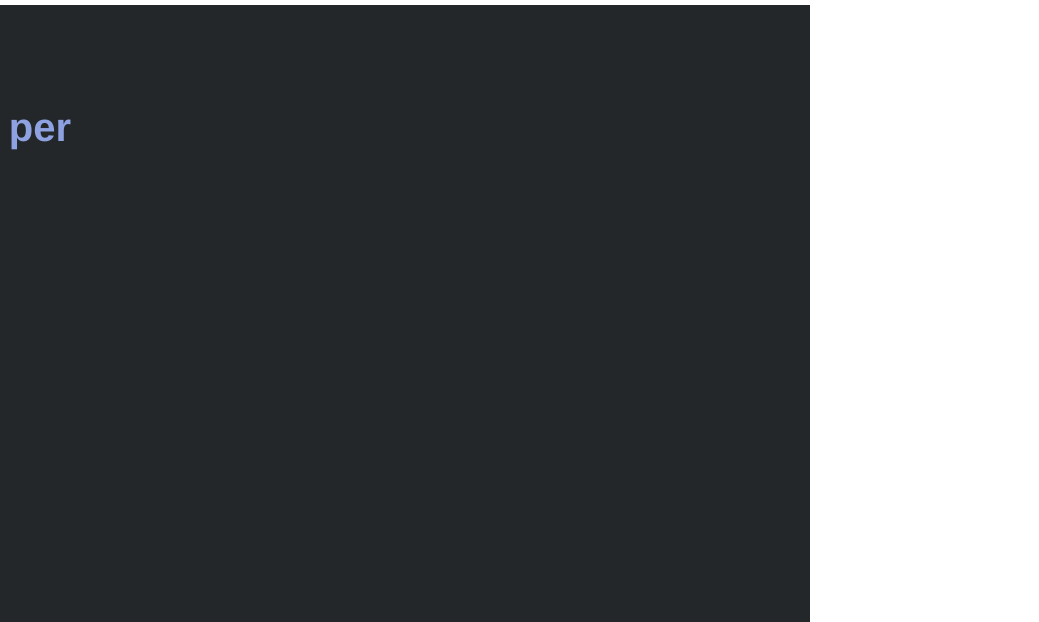
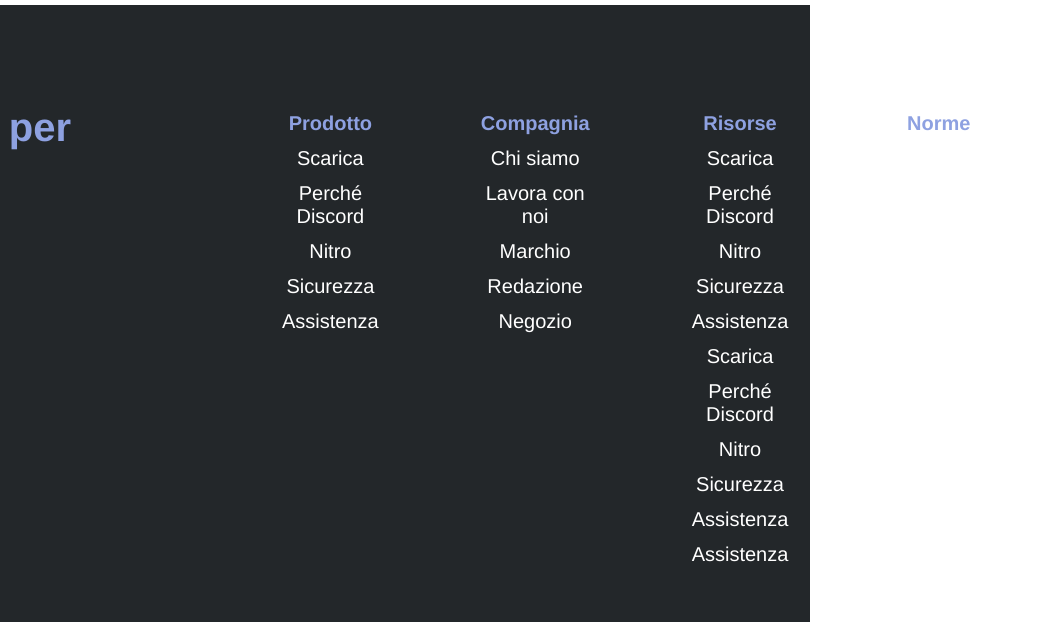
Before and after one commit to AlbertoZanola96/htmlcss-discord, a plain HTML site: page index.html in a window 1280 px wide. Shown: the part 4977-5599 px from the top of the page, 470-1509 px from the left, 1039 px wide, since content can reach past the window. Drawn offline with Linux system fonts and the light colour scheme.

Commit message:
Inserimento footer seconda parte

```diff
--- a/css/style.css
+++ b/css/style.css
@@ -258,3 +258,23 @@ footer .special-2 {
     margin: 0 12px;
     color: white;
 }
+
+table tr th {
+    color: #8EA1E1;
+    padding: 0 50px 10px 50px;
+    font-size: 20px;
+}
+
+table tr td {
+    color: white;
+    padding: 0 50px;
+    text-align: center;
+    padding: 0 50px 10px 50px;
+    font-size: 20px;
+}
+
+.tab {
+    position: absolute;
+    top: 105px;
+    left: 700px;
+}
--- a/index.html
+++ b/index.html
@@ -100,6 +100,82 @@
             <i class="fab fa-facebook"></i>
             <i class="fab fa-youtube"></i>
         </section>
+        <section class="tab">
+            <table>
+                <tr>
+                    <th>Prodotto</th>
+                    <th>Compagnia</th>
+                    <th>Risorse</th>
+                    <th>Norme</th>
+                </tr>
+                <tr>
+                    <td>Scarica</td>
+                    <td>Chi siamo</td>
+                    <td>Scarica</td>
+                    <td>Scarica</td>
+                </tr>
+                <tr>
+                    <td>Perché Discord</td>
+                    <td>Lavora con noi</td>
+                    <td>Perché Discord</td>
+                    <td>Perché Discord</td>
+                </tr>
+                <tr>
+                    <td>Nitro</td>
+                    <td>Marchio</td>
+                    <td>Nitro</td>
+                    <td>Nitro</td>
+                </tr>
+                <tr>
+                    <td>Sicurezza</td>
+                    <td>Redazione</td>
+                    <td>Sicurezza</td>
+                    <td>Sicurezza</td>
+                </tr>
+                <tr>
+                    <td>Assistenza</td>
+                    <td>Negozio</td>
+                    <td>Assistenza</td>
+                    <td>Assistenza</td>
+                </tr>
+                <tr>
+                    <td></td>
+                    <td></td>
+                    <td>Scarica</td>
+                    <td></td>
+                </tr>
+                <tr>
+                    <td></td>
+                    <td></td>
+                    <td>Perché Discord</td>
+                    <td></td>
+                </tr>
+                <tr>
+                    <td></td>
+                    <td></td>
+                    <td>Nitro</td>
+                    <td></td>
+                </tr>
+                <tr>
+                    <td></td>
+                    <td></td>
+                    <td>Sicurezza</td>
+                    <td></td>
+                </tr>
+                <tr>
+                    <td></td>
+                    <td></td>
+                    <td>Assistenza</td>
+                    <td></td>
+                </tr>
+                <tr>
+                    <td></td>
+                    <td></td>
+                    <td>Assistenza</td>
+                    <td></td>
+                </tr>
+            </table>
+        </section>
 
     </footer>
     <!-- / footer   -->
```
